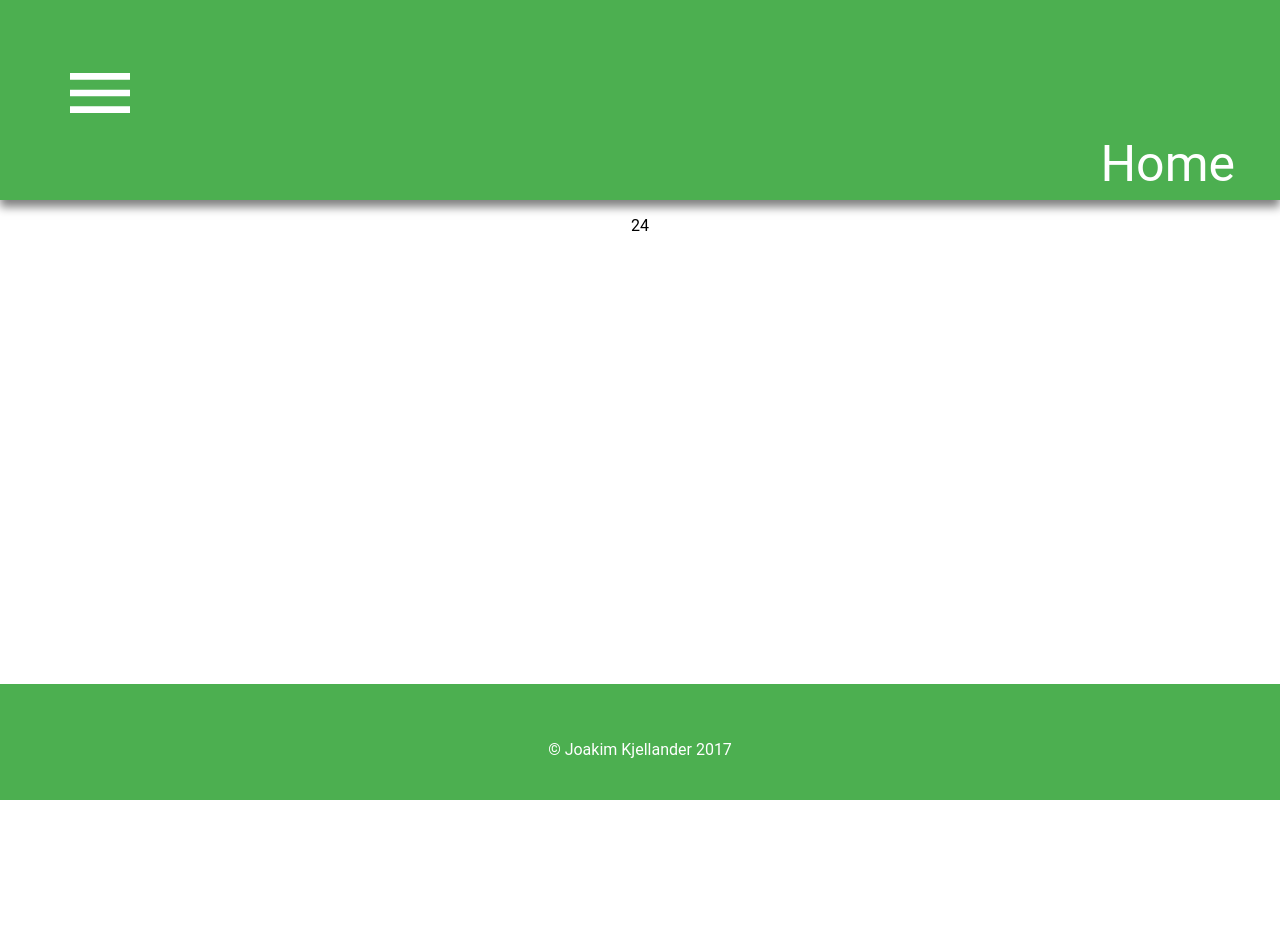
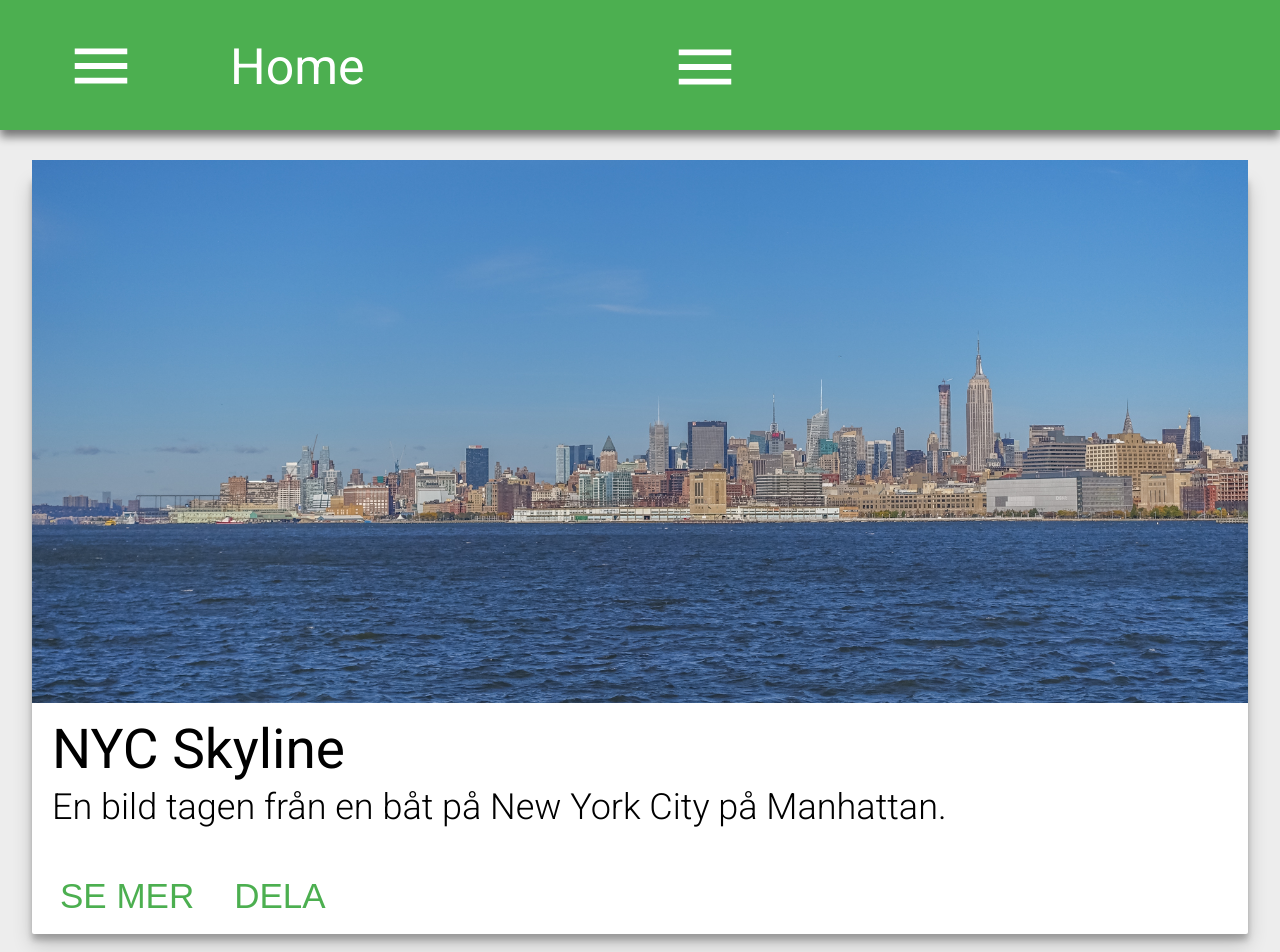
Before and after one commit to joxterboi/2interface, a PHP site: page / in a window 1280 px wide. Shown: the top 952 px of the page. Before the commit the page ends 800 px from the top, so only its background shows below. Run offline with PHP 8.4, Linux system fonts and the light colour scheme; grey boxes are pictures that could not be loaded.

Commit message:
Added cards and started to add content

```diff
--- /dev/null
+++ b/includes/card.php
@@ -0,0 +1,7 @@
+<div class="card">
+	<img src="images/<?php echo $cardImage?>">
+	<h1><?php echo $cardTitle?></h1>
+	<h2><?php echo $cardSubTitle?></h2>
+	<button style="color:<?php echo $pageColor?>;">SE MER</button>
+	<button style="color:<?php echo $pageColor?>;">DELA</button>
+</div>
--- a/includes/header.php
+++ b/includes/header.php
@@ -6,6 +6,7 @@
 	<link rel="stylesheet" href="style.css">
 	<script src="script.js"></script>
 	<link rel="stylesheet" href="openMenu.php">
+	<link href="https://fonts.googleapis.com/css?family=Roboto:100,300,400,500, 700" rel="stylesheet">
 </head>
 <body>
 
--- a/includes/menu.php
+++ b/includes/menu.php
@@ -11,3 +11,77 @@
 		</li>
 	</ul>
 </div>
+<!-- - - - - - - - - - - - - - - - - - - - - - - - - - - - - - - - - - - - - - - - - Menu fuckery- - - - - - - - - - - - - - - - - - - - - - - - - - - - - - - - - - - - - - - - - - - - - - - - - - - - - - - - - - - - - - - -->
+<div class="openMenu mOnly">
+	<img src="icons/menu.svg">
+	<form method="post">
+	    <input type="submit" name="open" id="test" style="margin-top: -137px;position: absolute;margin-left: -35px">
+	</form>
+
+	<?php
+
+	function openMenu()
+	{
+	   			echo "<style type='text/css'>
+					.mMenu {
+						width: 620px;
+						animation-name: openMenuAnimation;
+						animation-duration:0.4s;
+						animation-timing-function: ease-in-out;
+					}
+					.closeMenu {
+						display:block;
+					}
+					.openMenu {
+						display:none;
+					}
+
+					@keyframes openMenuAnimation {
+						from {width:0;}
+						to {width:620px;}
+					}
+				</style>";
+	}
+
+	if(array_key_exists('open',$_POST)){
+	   openMenu();
+	}
+
+	?>
+</div>
+<div class="closeMenu mOnly">
+	<img src="icons/menu.svg">
+	<form method="post">
+		<input type="submit" name="close" id="test" style="margin-top: -77px;position: absolute;margin-left: 350px">
+	</form>
+
+	<?php
+
+	function closeMenu()
+	{
+	   			echo "<style type='text/css'>
+					.mMenu {
+						width: 0;
+						animation-name: closeMenuAnimation;
+						animation-duration:0.4s;
+						animation-timing-function: ease-in-out;
+					}
+					.closeMenu {
+						display:none;
+					}
+					.openMenu {
+						display:block;
+					}
+					@keyframes closeMenuAnimation {
+						from {width:620px;}
+						to {width:0;}
+					}
+				</style>";
+	}
+
+	if(array_key_exists('close',$_POST)){
+	   closeMenu();
+	}
+
+	?>
+</div>
--- a/index.php
+++ b/index.php
@@ -5,9 +5,22 @@
 ?>
 <?php include 'includes/menu.php'; ?>
 <!-- <div class="clear"></div> -->
-<div class="hej"><p>24</p></div>
-
-
-
-
+<?php
+	$cardImage = "nycSkyline.jpg";
+	$cardTitle = "NYC Skyline";
+	$cardSubTitle = "En bild tagen från en båt på New York City på Manhattan.";
+	include 'includes/card.php';
+?>
+<?php
+	$cardImage = "final.jpg";
+	$cardTitle = "Panorama över norra Stockholm";
+	$cardSubTitle = "Ett panorama över norra stockholm taget med en drone ca. 200m upp i luften.";
+	include 'includes/card.php';
+?>
+<?php
+	$cardImage = "nature.jpg";
+	$cardTitle = "Solnedgång i skogen";
+	$cardSubTitle = "Sub title";
+	include 'includes/card.php';
+?>
 <?php include "includes/footer.php";?>
--- a/style.css
+++ b/style.css
@@ -5,6 +5,7 @@ html, body, div, ul, li, a, h1, h2, h3, h4, h5, h6, form {
 }
 html, body {
 	min-height: 100vh;
+	background-color: #EDEDED;
 }
 .clear {
 	clear:both;
@@ -12,34 +13,32 @@ html, body {
 /*********************************** HEADER *****************************************/
 .mHeader {
 	width: 100%;
-	height: 200px;
-	position: absolute;
+	height: 130px;
+	position: relative;
 	box-shadow: 0 7px 9px rgba(0,0,0,0.5)
 }
 .mHeader p {
-	float:right;
-	margin-right: 45px;
+	float: left;
+	margin-left: 230px;
 	color:#fff;
-	margin-top: 135px;
 	font-size: 50px;
+	margin-top: 38px;
 }
 
 /************************************************ FOOTER *****************************/
 .mFooter {
 	width:100%;
 	height:100px;
-	position: absolute;
+	position: relative;
 	bottom: 0;
 	padding-bottom: 16px;
+	margin-top: 50px;
 }
 .mFooter p {
 	color: #fff;
 	line-height: 100px;
 	text-align: center;
 }
-
-
-
 
 /*************************************** MENU ***************************************/
 .mMenu {
@@ -71,27 +70,30 @@ html, body {
 	position: absolute;
 	z-index: 20;
 	margin-left: 100px;
+	margin-top: 33px;
 }
 
 .closeMenu {
 	position: absolute;
 	z-index: 20;
 	margin-left: 320px;
+	margin-top: -24px;
 }
 
 .openMenu img /*Menu open icon*/ {
-	margin:53px;
-	width: 80px;
+	margin:-132px;
+	width: 70px;
 	height: auto;
-	margin-left: -40px;
+	margin-left: -34px;
+	position: absolute;
 }
 
 .closeMenu img {
-	width: 80px;
+	width: 70px;
 	height: auto;
-	margin-top: 53px;
+	margin-top: -74px;
 	margin-left: 350px;
-	display: none
+	position: absolute;
 }
 
 /**************************MENU TEXT AND ICONS************************************/
@@ -140,3 +142,45 @@ input[type=submit] {
 	height: 80px;
 	margin-top: 60px;
 }
+
+
+/***************************************CARDS********************************************************/
+
+.card {
+	width: 95%;
+	margin:45px auto 0 auto;
+	height: auto;
+	background-color: #fff;
+	position: relative;
+	border-radius: 2px;
+	box-shadow: 0 10px 20px rgba(0,0,0,0.19), 0 6px 6px rgba(0,0,0,0.23);
+}
+.card button {
+	display: inline-block;
+	padding: 8px;
+	border: none;
+	background-color: #fff;
+	font-size: 35px;
+	font-weight: 500;
+	margin-left: 20px;
+	margin-top: 40px;
+	margin-bottom: 10px;
+}
+
+.card img {
+	width: 100%;
+	margin-top: -15px;
+}
+.card h1 {
+	font-size: 55px;
+	margin-left: 20px;
+	margin-top: 10px;
+	font-weight: 400;
+}
+.card h2 {
+	font-size: 36px;
+	margin-left: 20px;
+	margin-top: 5px;
+	font-weight: 300;
+	width: 76%;
+}
```
Also changed, not shown: includes/footer.php (+0 -73 lines), images/4persSilhpuette.jpg (added), images/kalleBruket.jpg (added), images/nature.jpg (added), images/nycSkyline.jpg (added), images/panoBruket.jpg (added), 4 other files.
